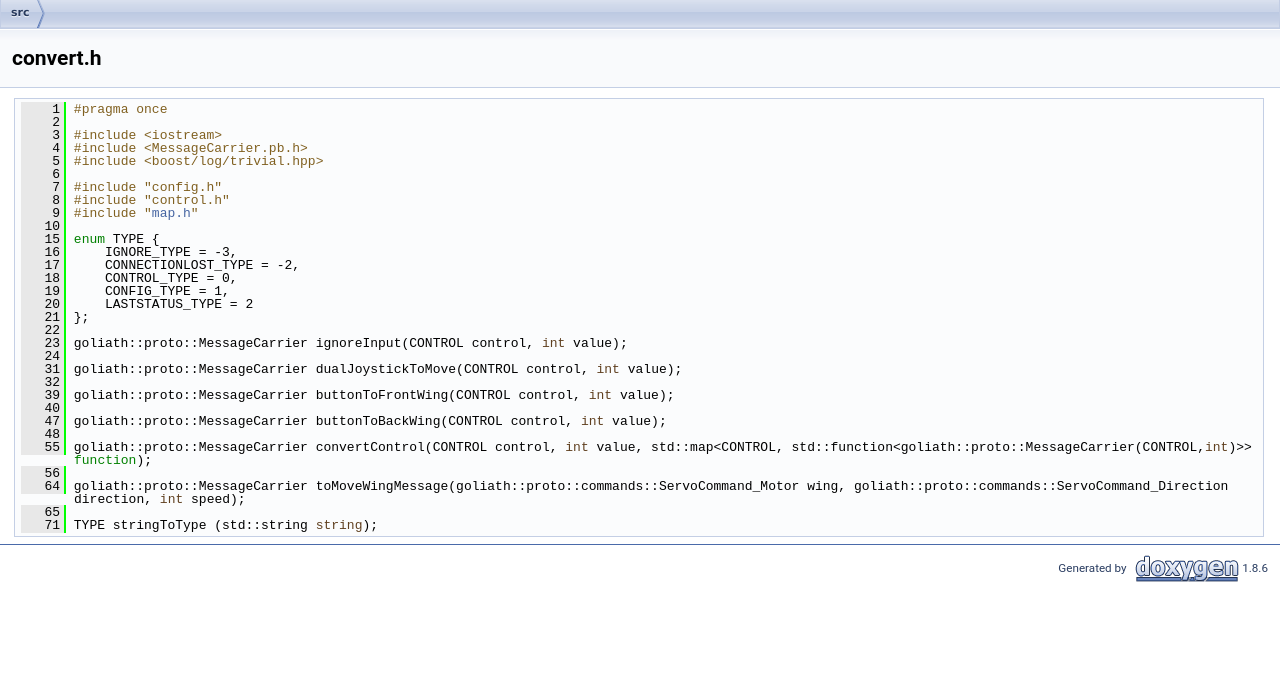
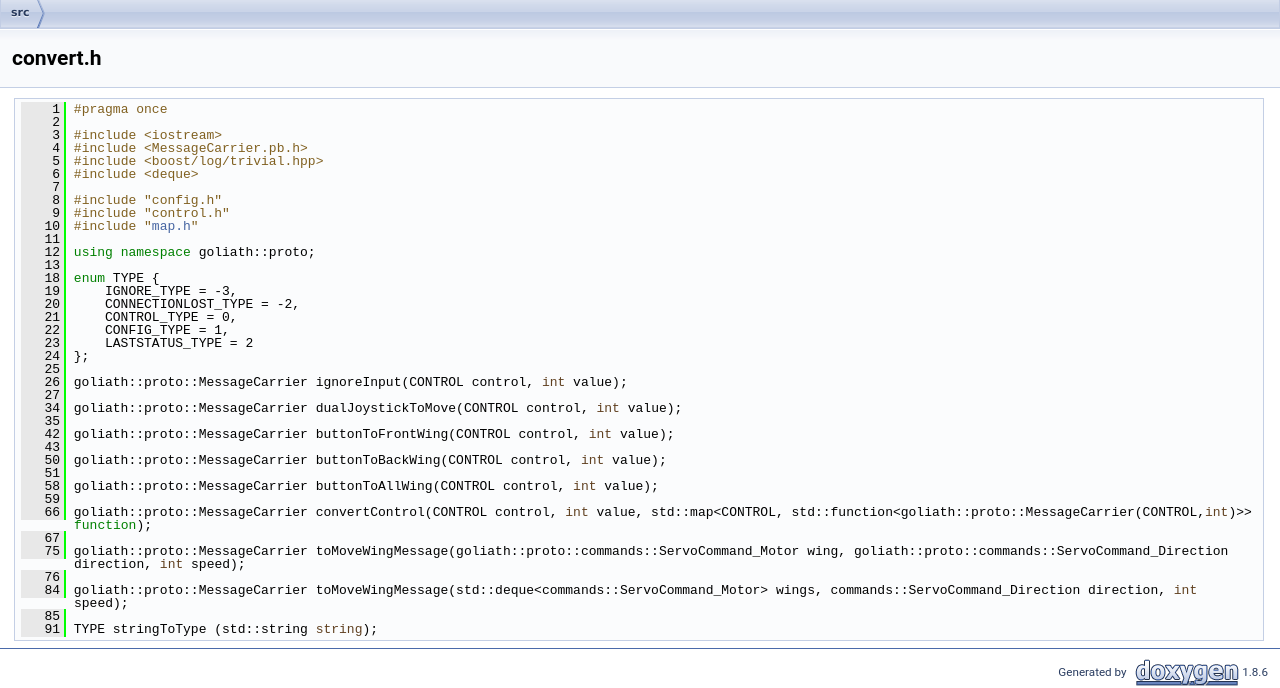
Before and after one commit to P8P-7/controller-receiver, a plain HTML site: page convert_8h_source.html in a window 1280 px wide. Shown: the part 176-864 px from the top of the page. Before the commit the page ends 800 px from the top, so only its background shows below. Drawn offline with Linux system fonts and the light colour scheme.

Commit message:
Deploy Goliath docs to GitHub Pages. Build: 23
Commit: 943884ee8e5c8c1f99f00b9ed7042e0649028fa3

```diff
--- a/convert_8h_source.html
+++ b/convert_8h_source.html
@@ -95,32 +95,39 @@ var searchBox = new SearchBox("searchBox", "search",false,'Search');
 <div class="line"><a name="l00003"></a><span class="lineno">    3</span>&#160;<span class="preprocessor">#include &lt;iostream&gt;</span></div>
 <div class="line"><a name="l00004"></a><span class="lineno">    4</span>&#160;<span class="preprocessor">#include &lt;MessageCarrier.pb.h&gt;</span></div>
 <div class="line"><a name="l00005"></a><span class="lineno">    5</span>&#160;<span class="preprocessor">#include &lt;boost/log/trivial.hpp&gt;</span></div>
-<div class="line"><a name="l00006"></a><span class="lineno">    6</span>&#160;</div>
-<div class="line"><a name="l00007"></a><span class="lineno">    7</span>&#160;<span class="preprocessor">#include &quot;config.h&quot;</span></div>
-<div class="line"><a name="l00008"></a><span class="lineno">    8</span>&#160;<span class="preprocessor">#include &quot;control.h&quot;</span></div>
-<div class="line"><a name="l00009"></a><span class="lineno">    9</span>&#160;<span class="preprocessor">#include &quot;<a class="code" href="map_8h.html">map.h</a>&quot;</span></div>
-<div class="line"><a name="l00010"></a><span class="lineno">   10</span>&#160;</div>
-<div class="line"><a name="l00015"></a><span class="lineno">   15</span>&#160;<span class="keyword">enum</span> TYPE {</div>
-<div class="line"><a name="l00016"></a><span class="lineno">   16</span>&#160;    IGNORE_TYPE = -3,</div>
-<div class="line"><a name="l00017"></a><span class="lineno">   17</span>&#160;    CONNECTIONLOST_TYPE = -2,</div>
-<div class="line"><a name="l00018"></a><span class="lineno">   18</span>&#160;    CONTROL_TYPE = 0,</div>
-<div class="line"><a name="l00019"></a><span class="lineno">   19</span>&#160;    CONFIG_TYPE = 1,</div>
-<div class="line"><a name="l00020"></a><span class="lineno">   20</span>&#160;    LASTSTATUS_TYPE = 2</div>
-<div class="line"><a name="l00021"></a><span class="lineno">   21</span>&#160;};</div>
-<div class="line"><a name="l00022"></a><span class="lineno">   22</span>&#160;</div>
-<div class="line"><a name="l00023"></a><span class="lineno">   23</span>&#160;goliath::proto::MessageCarrier ignoreInput(CONTROL control, <span class="keywordtype">int</span> value);</div>
-<div class="line"><a name="l00024"></a><span class="lineno">   24</span>&#160;</div>
-<div class="line"><a name="l00031"></a><span class="lineno">   31</span>&#160;goliath::proto::MessageCarrier dualJoystickToMove(CONTROL control, <span class="keywordtype">int</span> value);</div>
-<div class="line"><a name="l00032"></a><span class="lineno">   32</span>&#160;</div>
-<div class="line"><a name="l00039"></a><span class="lineno">   39</span>&#160;goliath::proto::MessageCarrier buttonToFrontWing(CONTROL control, <span class="keywordtype">int</span> value);</div>
-<div class="line"><a name="l00040"></a><span class="lineno">   40</span>&#160;</div>
-<div class="line"><a name="l00047"></a><span class="lineno">   47</span>&#160;goliath::proto::MessageCarrier buttonToBackWing(CONTROL control, <span class="keywordtype">int</span> value);</div>
-<div class="line"><a name="l00048"></a><span class="lineno">   48</span>&#160;</div>
-<div class="line"><a name="l00055"></a><span class="lineno">   55</span>&#160;goliath::proto::MessageCarrier convertControl(CONTROL control, <span class="keywordtype">int</span> value, std::map&lt;CONTROL, std::function&lt;goliath::proto::MessageCarrier(CONTROL,<span class="keywordtype">int</span>)&gt;&gt; <span class="keyword">function</span>);</div>
-<div class="line"><a name="l00056"></a><span class="lineno">   56</span>&#160;</div>
-<div class="line"><a name="l00064"></a><span class="lineno">   64</span>&#160;goliath::proto::MessageCarrier toMoveWingMessage(goliath::proto::commands::ServoCommand_Motor wing, goliath::proto::commands::ServoCommand_Direction direction, <span class="keywordtype">int</span> speed);</div>
-<div class="line"><a name="l00065"></a><span class="lineno">   65</span>&#160;</div>
-<div class="line"><a name="l00071"></a><span class="lineno">   71</span>&#160;TYPE stringToType (std::string <span class="keywordtype">string</span>);</div>
+<div class="line"><a name="l00006"></a><span class="lineno">    6</span>&#160;<span class="preprocessor">#include &lt;deque&gt;</span></div>
+<div class="line"><a name="l00007"></a><span class="lineno">    7</span>&#160;</div>
+<div class="line"><a name="l00008"></a><span class="lineno">    8</span>&#160;<span class="preprocessor">#include &quot;config.h&quot;</span></div>
+<div class="line"><a name="l00009"></a><span class="lineno">    9</span>&#160;<span class="preprocessor">#include &quot;control.h&quot;</span></div>
+<div class="line"><a name="l00010"></a><span class="lineno">   10</span>&#160;<span class="preprocessor">#include &quot;<a class="code" href="map_8h.html">map.h</a>&quot;</span></div>
+<div class="line"><a name="l00011"></a><span class="lineno">   11</span>&#160;</div>
+<div class="line"><a name="l00012"></a><span class="lineno">   12</span>&#160;<span class="keyword">using namespace </span>goliath::proto;</div>
+<div class="line"><a name="l00013"></a><span class="lineno">   13</span>&#160;</div>
+<div class="line"><a name="l00018"></a><span class="lineno">   18</span>&#160;<span class="keyword">enum</span> TYPE {</div>
+<div class="line"><a name="l00019"></a><span class="lineno">   19</span>&#160;    IGNORE_TYPE = -3,</div>
+<div class="line"><a name="l00020"></a><span class="lineno">   20</span>&#160;    CONNECTIONLOST_TYPE = -2,</div>
+<div class="line"><a name="l00021"></a><span class="lineno">   21</span>&#160;    CONTROL_TYPE = 0,</div>
+<div class="line"><a name="l00022"></a><span class="lineno">   22</span>&#160;    CONFIG_TYPE = 1,</div>
+<div class="line"><a name="l00023"></a><span class="lineno">   23</span>&#160;    LASTSTATUS_TYPE = 2</div>
+<div class="line"><a name="l00024"></a><span class="lineno">   24</span>&#160;};</div>
+<div class="line"><a name="l00025"></a><span class="lineno">   25</span>&#160;</div>
+<div class="line"><a name="l00026"></a><span class="lineno">   26</span>&#160;goliath::proto::MessageCarrier ignoreInput(CONTROL control, <span class="keywordtype">int</span> value);</div>
+<div class="line"><a name="l00027"></a><span class="lineno">   27</span>&#160;</div>
+<div class="line"><a name="l00034"></a><span class="lineno">   34</span>&#160;goliath::proto::MessageCarrier dualJoystickToMove(CONTROL control, <span class="keywordtype">int</span> value);</div>
+<div class="line"><a name="l00035"></a><span class="lineno">   35</span>&#160;</div>
+<div class="line"><a name="l00042"></a><span class="lineno">   42</span>&#160;goliath::proto::MessageCarrier buttonToFrontWing(CONTROL control, <span class="keywordtype">int</span> value);</div>
+<div class="line"><a name="l00043"></a><span class="lineno">   43</span>&#160;</div>
+<div class="line"><a name="l00050"></a><span class="lineno">   50</span>&#160;goliath::proto::MessageCarrier buttonToBackWing(CONTROL control, <span class="keywordtype">int</span> value);</div>
+<div class="line"><a name="l00051"></a><span class="lineno">   51</span>&#160;</div>
+<div class="line"><a name="l00058"></a><span class="lineno">   58</span>&#160;goliath::proto::MessageCarrier buttonToAllWing(CONTROL control, <span class="keywordtype">int</span> value);</div>
+<div class="line"><a name="l00059"></a><span class="lineno">   59</span>&#160;</div>
+<div class="line"><a name="l00066"></a><span class="lineno">   66</span>&#160;goliath::proto::MessageCarrier convertControl(CONTROL control, <span class="keywordtype">int</span> value, std::map&lt;CONTROL, std::function&lt;goliath::proto::MessageCarrier(CONTROL,<span class="keywordtype">int</span>)&gt;&gt; <span class="keyword">function</span>);</div>
+<div class="line"><a name="l00067"></a><span class="lineno">   67</span>&#160;</div>
+<div class="line"><a name="l00075"></a><span class="lineno">   75</span>&#160;goliath::proto::MessageCarrier toMoveWingMessage(goliath::proto::commands::ServoCommand_Motor wing, goliath::proto::commands::ServoCommand_Direction direction, <span class="keywordtype">int</span> speed);</div>
+<div class="line"><a name="l00076"></a><span class="lineno">   76</span>&#160;</div>
+<div class="line"><a name="l00084"></a><span class="lineno">   84</span>&#160;goliath::proto::MessageCarrier toMoveWingMessage(std::deque&lt;commands::ServoCommand_Motor&gt; wings, commands::ServoCommand_Direction direction, <span class="keywordtype">int</span> speed);</div>
+<div class="line"><a name="l00085"></a><span class="lineno">   85</span>&#160;</div>
+<div class="line"><a name="l00091"></a><span class="lineno">   91</span>&#160;TYPE stringToType (std::string <span class="keywordtype">string</span>);</div>
 <div class="ttc" id="map_8h_html"><div class="ttname"><a href="map_8h.html">map.h</a></div></div>
 </div><!-- fragment --></div><!-- contents -->
 <!-- start footer part -->
```
